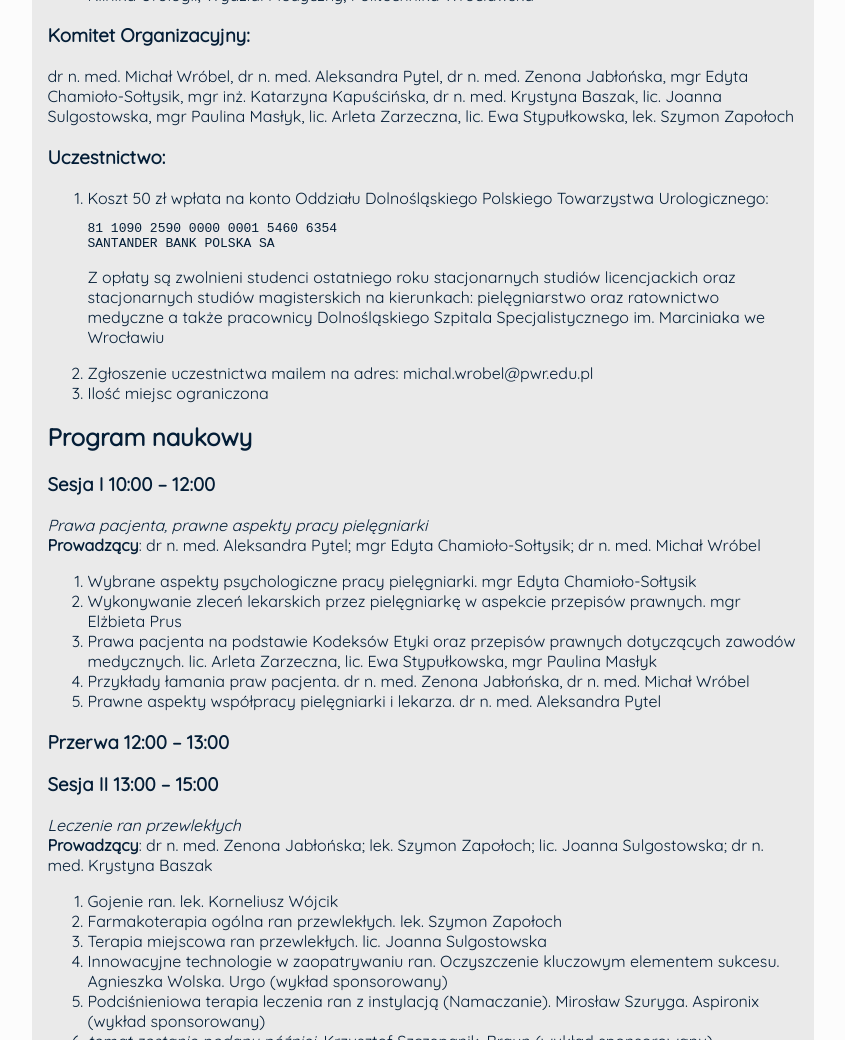
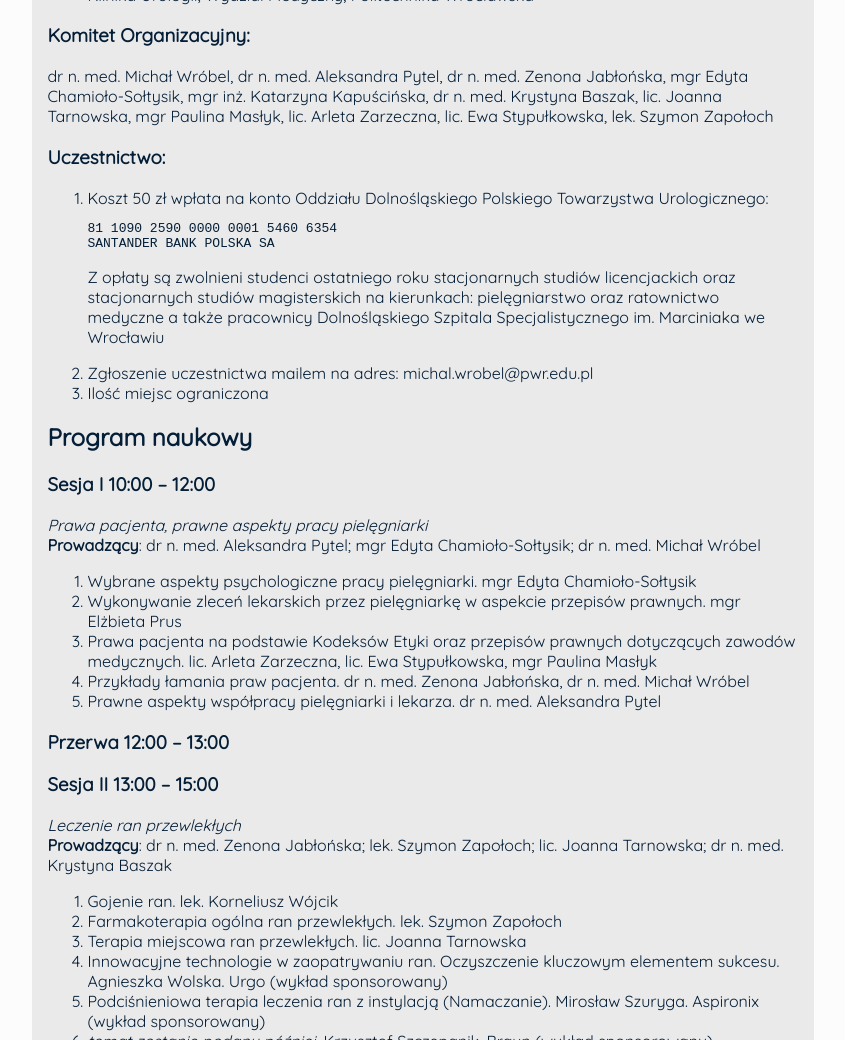
Before and after one commit to ptu-dolnyslask/ptu-dolnyslask.github.io, a Jekyll site: the page built from pages/conference/pielegniarstwo25.md, in a window 1280 px wide. Shown: the part 618-1658 px from the top of the page, without its empty margins (217-1062 px from the left). Built offline with Jekyll 4.4.1, drawn with Linux system fonts in a browser that asks for light colours; nearby versions of some CDN libraries; some web fonts are replaced.

Commit message:
ppd25: fixes

```diff
--- a/pages/conference/pielegniarstwo25.md
+++ b/pages/conference/pielegniarstwo25.md
@@ -22,7 +22,7 @@ Konferencja szkoleniowa: {{page.title}}
 * Klinika Urologii; Wydział Medyczny, Politechnika Wrocławska
 
 ### Komitet Organizacyjny:
-dr n. med. Michał Wróbel, dr n. med. Aleksandra Pytel, dr n. med. Zenona Jabłońska, mgr Edyta Chamioło-Sołtysik, mgr inż. Katarzyna Kapuścińska, dr n. med. Krystyna Baszak, lic. Joanna Sulgostowska, mgr Paulina Masłyk, lic. Arleta Zarzeczna, lic. Ewa Stypułkowska, lek. Szymon Zapołoch
+dr n. med. Michał Wróbel, dr n. med. Aleksandra Pytel, dr n. med. Zenona Jabłońska, mgr Edyta Chamioło-Sołtysik, mgr inż. Katarzyna Kapuścińska, dr n. med. Krystyna Baszak, lic. Joanna Tarnowska, mgr Paulina Masłyk, lic. Arleta Zarzeczna, lic. Ewa Stypułkowska, lek. Szymon Zapołoch
 
 ### Uczestnictwo:
 1.	Koszt 50 zł wpłata na konto Oddziału Dolnośląskiego Polskiego Towarzystwa Urologicznego:
@@ -47,10 +47,10 @@ dr n. med. Michał Wróbel, dr n. med. Aleksandra Pytel, dr n. med. Zenona Jabł
 ### Przerwa 12:00 – 13:00
 ### Sesja II 13:00 – 15:00
 *Leczenie ran przewlekłych*<br/>
-**Prowadzący**: dr n. med. Zenona Jabłońska; lek. Szymon Zapołoch; lic. Joanna Sulgostowska; dr n. med. Krystyna Baszak
+**Prowadzący**: dr n. med. Zenona Jabłońska; lek. Szymon Zapołoch; lic. Joanna Tarnowska; dr n. med. Krystyna Baszak
 1.	Gojenie ran. lek. Korneliusz Wójcik
 2.	Farmakoterapia ogólna ran przewlekłych. lek. Szymon Zapołoch
-3.	Terapia miejscowa ran przewlekłych. lic. Joanna Sulgostowska
+3.	Terapia miejscowa ran przewlekłych. lic. Joanna Tarnowska
 4.	Innowacyjne technologie w zaopatrywaniu ran. Oczyszczenie kluczowym elementem sukcesu. Agnieszka Wolska. Urgo (wykład sponsorowany)
 5.	Podciśnieniowa terapia leczenia ran z instylacją (Namaczanie). Mirosław Szuryga. Aspironix (wykład sponsorowany)
 6.	*temat zostanie podany później*. Krzysztof Szczepanik. Braun (wykład sponsorowany)
```
